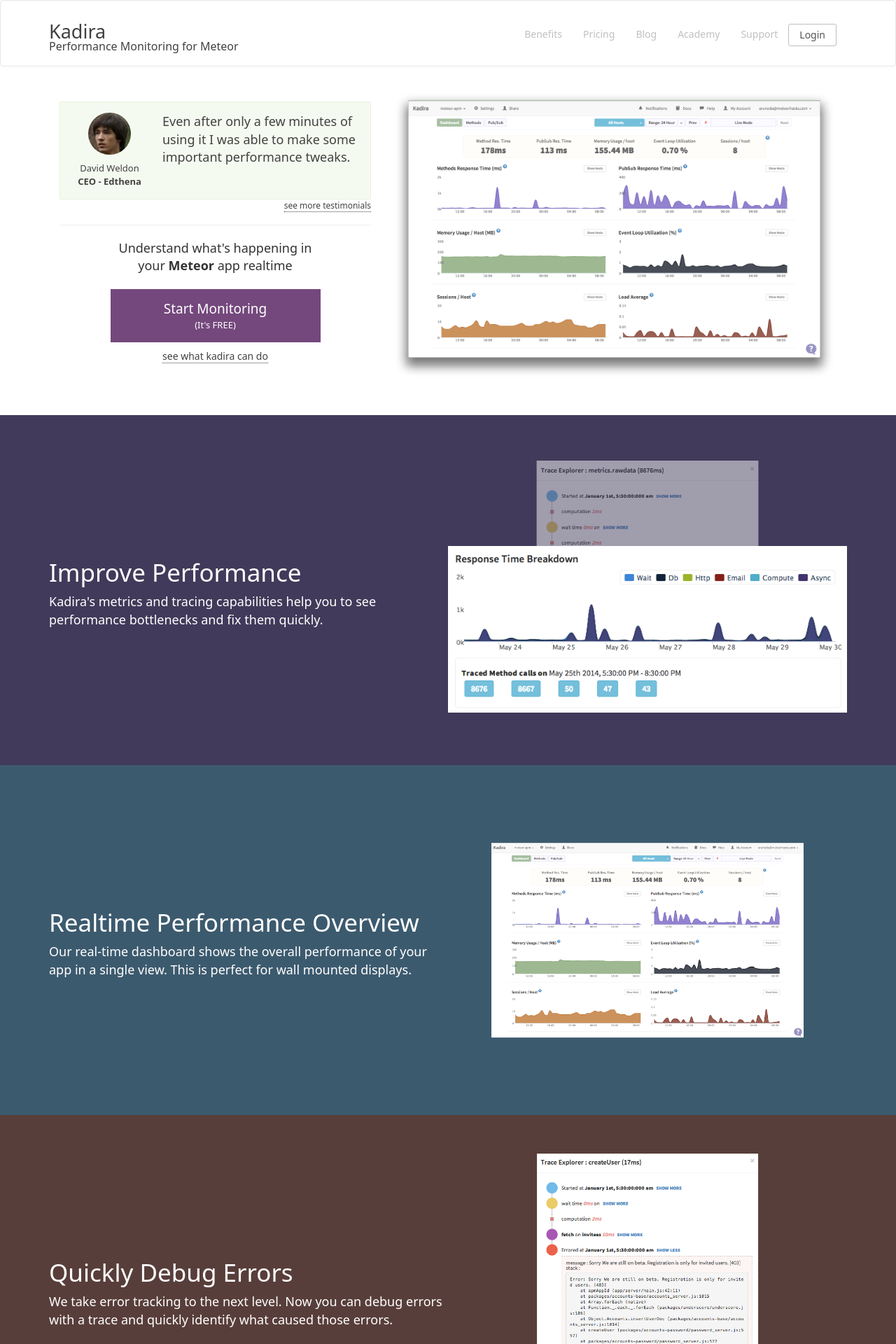
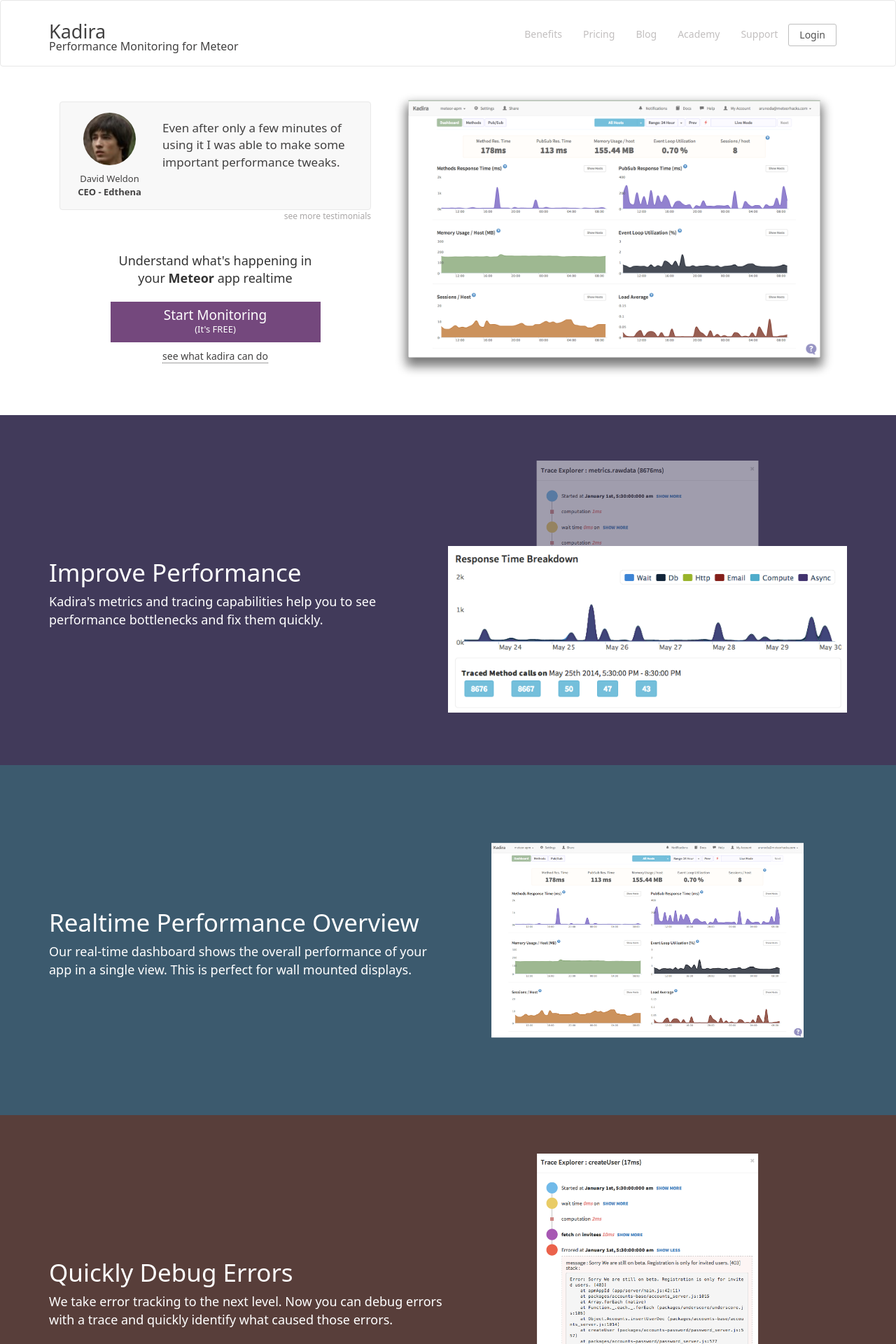
Before and after one commit to kadiraio/kadiraio.github.io, a Jekyll site: the page built from index.html, in a window 1280 px wide. Shown: the top 1920 px of the page at 70% size. Built offline with Jekyll 4.4.1, drawn with Linux system fonts in a browser that asks for light colours; the list of posts is cut into pages by our own code; some of the changed text lies outside the part shown.

Commit message:
Tweak design
Fix links
Animate scrolling
Tweak mobile styles

```diff
--- a/_data/links.yml
+++ b/_data/links.yml
@@ -2,7 +2,7 @@
   -
     caption: "Benefits"
     type: "benefits"
-    link: "/#benefits"
+    link: "#features"
   -
     caption: "Pricing"
     type: "pricing"
--- a/_includes/footer.html
+++ b/_includes/footer.html
@@ -1,5 +1,5 @@
 <footer id="footer" role="banner">
-  Built by <a href="http://meteorhacks.com">MeteorHacks</a> |
+  Built by <a href="http://meteorhacks.com">MeteorHacks</a><br>
   <a href='/privacy_policy.html'>Privacy Policy</a> |
   <a href='/terms_and_conditions.html'>Terms and Conditions</a>
 </footer>
@@ -13,40 +13,3 @@
   ga('create', 'UA-48364339-1', 'kadira.io');
   ga('send', 'pageview');
 </script>
-<!--
-<script>
-  pH.add('.full-page');
-
-  pH.add('.half-page', function (h) {
-    return Math.round(h/2);
-  });
-
-  pH.add('.third-page', function (h) {
-    return Math.round(h/3);
-  });
-
-  pH.add('.full-page-wo-header', function (h) {
-    var header = document.getElementById('header');
-    return Math.round(h - header.getBoundingClientRect().height);
-  });
-
-  pH.add('.full-page-wo-header-footer', function (h) {
-    var header = document.getElementById('header');
-    var footer = document.getElementById('footer');
-    return Math.round(h - header.getBoundingClientRect().height - footer.getBoundingClientRect().height);
-  });
-
-  (function ($root) {
-    // http://goo.gl/AZGEgV
-    $('a[href*=#]').click(function() {
-      var href = $.attr(this, 'href');
-      $root.animate({
-        scrollTop: $(href).offset().top
-      }, 500, function () {
-        window.location.hash = href;
-      });
-      return false;
-    });
-  })($('html, body'));
-</script>
- -->
--- a/_includes/testimonial.html
+++ b/_includes/testimonial.html
@@ -1,14 +1,18 @@
 <div class="testimonial-block">
   <div class="row">
-    <div class="col-xs-4 avatar">
+    <div class="col-md-4 avatar">
       <img src="{{ testimonial.avatar }}" alt="{{ testimonial.person }}">
-      <p>
+      <p class="hidden-xs">
         {{ testimonial.person }}<br>
         <strong>{{ testimonial.position }} - {{ testimonial.name }}</strong>
       </p>
     </div>
-    <div class="col-xs-8 quote">
-      {{ testimonial.quote }}
+    <div class="col-md-8 quote">
+      {{ testimonial.quote }}<br>
+      <span class="visible-xs">
+        {{ testimonial.person }} -
+        <strong>{{ testimonial.position }} - {{ testimonial.name }}</strong>
+      </span>
     </div>
   </div>
 </div>
--- a/_layouts/home.html
+++ b/_layouts/home.html
@@ -18,23 +18,21 @@
             {% assign testimonial = item %}
             {% include testimonial.html %}
           {% endfor %}
-          <a class="more-testimonials" href="#">see more testimonials</a>
+          <a class="more-testimonials" href="/testimonials.html">see more testimonials</a>
         </div>
-
-        <hr>
 
         <p class="intro-text">
           Understand what's happening in<br>
           your <strong>Meteor</strong> app realtime
         </p>
 
-        <a href="/pricing.html" class="start-button" onclick="return trackSignUpClick('/pricing.html', 'home', 'top-button');">
+        <a href="https://ui.kadira.io/sign-up" class="start-button" onclick="return trackSignUpClick('/pricing.html', 'home', 'top-button');">
           <strong>Start Monitoring</strong><br>
           (It's FREE)
         </a>
 
         <p class="intro-features-link">
-          <a href="#">see what kadira can do</a>
+          <a href="#features">see what kadira can do</a>
         </p>
       </div>
       <div class="col-md-7">
@@ -43,7 +41,7 @@
     </div>
   </div>
 
-  <div id="benefits">
+  <div id="features">
     {% for item in site.features %}
       {% assign feature = item %}
       {% include feature.html %}
@@ -60,11 +58,22 @@
           Yes. It's that simple.
         </p>
       </div>
-      <pre class="col-md-6">
-> mrt add kadira
-Kadira.connect('appId', 'appSecret');
+      <pre class="col-md-6 example">
+
+<span>&gt;</span> mrt add <strong>kadira</strong>
+<span>&gt;</span> export <strong>KADIRA_APP_ID</strong>=<em>'appId'</em>
+<span>&gt;</span> export <strong>KADIRA_APP_SECRET</strong>=<em>'appSecret'</em>
+<span>&gt;</span> meteor<span class="code-caret">_</span>
       </pre>
     </div>
+  </div>
+
+  <div id="bottom-start">
+    <p>More than <strong>1000</strong> developers trust Kadira</p>
+    <a href="https://ui.kadira.io/sign-up" class="start-button" onclick="return trackSignUpClick('/pricing.html', 'home', 'top-button');">
+      <strong>Start Monitoring</strong><br>
+      (It's FREE)
+    </a>
   </div>
 
   {% include footer.html %}
--- a/css/style.css
+++ b/css/style.css
@@ -83,19 +83,32 @@
   display: block;
   margin: 0 auto;
   max-width: 300px;
-  padding: 15px;
+  padding: 10px 15px;
   text-align: center;
   font-size: 13px;
+  line-height: 18px;
   background: rgb(116, 72, 125);
   color: white;
+  transition: all 0.5s;
+  -webkit-font-smoothing: antialiased;
+  -moz-font-smoothing: antialiased;
+  -o-font-smoothing: antialiased;
 }
 
 .start-button strong {
   font-weight: normal;
   font-size: 19px;
+  line-height: 19px;
 }
 
 .start-button:hover {
+  transform: translateY(-6px);
+  -webkit-transform: translateY(-6px);
+  -moz-transform: translateY(-6px);
+  -o-transform: translateY(-6px);
+  -moz-transform: translateY(-6px);
+  -o-transform: translateY(-6px);
+  background-color: rgb(160, 5, 67);
   text-decoration: none;
   color: white;
 }
@@ -108,26 +121,31 @@
 
 #testimonials {
   min-height: 136px;
-  margin-bottom: 36px;
+  margin-bottom: 60px;
+  -webkit-font-smoothing: antialiased;
+  -moz-font-smoothing: antialiased;
+  -o-font-smoothing: antialiased;
 }
 
 #testimonials .testimonial-block {
   display: none;
   padding: 15px 10px;
   color: #424141;
-  background: rgb(245, 250, 240);
-  border: 1px solid rgb(235, 240, 225);
-  border-radius: 2px;
+  background: rgb(248, 248, 248);
+  border: 1px solid rgb(233, 233, 233);
+  border-radius: 4px;
   min-height: 136px;
 }
 
 #testimonials .testimonial-block .avatar {
+  padding: 0 0 0 0;
   text-align: center;
   font-size: 13px;
 }
 
 #testimonials .testimonial-block .avatar img {
   display: inline-block;
+  padding-right: 0;
   width: 50%;
   border-radius: 50%;
 }
@@ -139,17 +157,22 @@
 
 #testimonials .testimonial-block .quote {
   font-weight: 500;
-  padding-left: 0;
-  font-size: 18px;
+  padding: 10px 25px 0 0;
+  font-size: 17px;
+}
+
+#testimonials .testimonial-block .quote span {
+  padding-top: 10px;
+  font-size: 15px;
 }
 
 #testimonials .more-testimonials {
   display: block;
   float: right;
   clear: both;
-  font-size: 12px;
-  color: #424141;
-  border-bottom: dotted 1px #424141;
+  font-size: 12px;;
+  color: #AAA7A7;
+  /*border-bottom: solid 1px #DFDFDF;*/
 }
 
 #testimonials .more-testimonials:hover {
@@ -178,6 +201,14 @@
 #intro .intro-features-link a:hover {
   color: #424141;
   text-decoration: none;
+}
+
+#bottom-start {
+  margin-bottom: 100px;
+}
+
+#bottom-start p {
+  text-align: center;
 }
 
 /*
@@ -306,6 +337,29 @@
 
 #config .text p {
   font-size: 18px;
+}
+
+#config .example {
+  line-height: 1.7;
+}
+
+#config .example span {
+  opacity: 0.25;
+}
+
+@keyframes blink-caret {
+  from {opacity: 0;}
+  to {opacity: 1;}
+}
+
+@-webkit-keyframes blink-caret {
+  from {opacity: 0;}
+  to {opacity: 1;}
+}
+
+#config .example span.code-caret {
+  animation: blink-caret 0.4s linear 0 infinite alternate;
+  -webkit-animation: blink-caret 0.4s linear 0 infinite alternate;
 }
 
 /*
@@ -717,6 +771,19 @@
     display: none;
   }
 
+  #testimonials .testimonial-block .avatar {
+    padding: 0 0 0 0;
+  }
+
+  #testimonials .testimonial-block .avatar img {
+    width: 35%;
+  }
+
+  #testimonials .testimonial-block .quote {
+    padding: 10px;
+    text-align: center;
+  }
+
   .feature-block {
     border-bottom: 1px solid rgb(240, 240, 240);
   }
@@ -767,4 +834,25 @@
   div.feature-block .screenshots:hover img.back {
     display: none;
   }
+
+  #config {
+    padding: 50px 0;
+  }
+
+  #config .text {
+    width: 90%;
+    text-align: center;
+  }
+
+  #config .text h2 {
+    font-size: 24px;
+  }
+
+  #config .text p {
+    font-size: 14px;
+  }
+
+  #bottom-start {
+    margin-bottom: 50px;
+  }
 }
--- a/scripts/init.js
+++ b/scripts/init.js
@@ -22,5 +22,16 @@
   function next () {
     change((selected + 1) % blocks.length);
   }
+});
 
+$(function animateScroll () {
+  $('a[href*=#]').click(function() {
+    var href = $.attr(this, 'href');
+    $('html, body').animate({
+      scrollTop: $(href).offset().top
+    }, 500, function () {
+      window.location.hash = href;
+    });
+    return false;
+  });
 });
```
